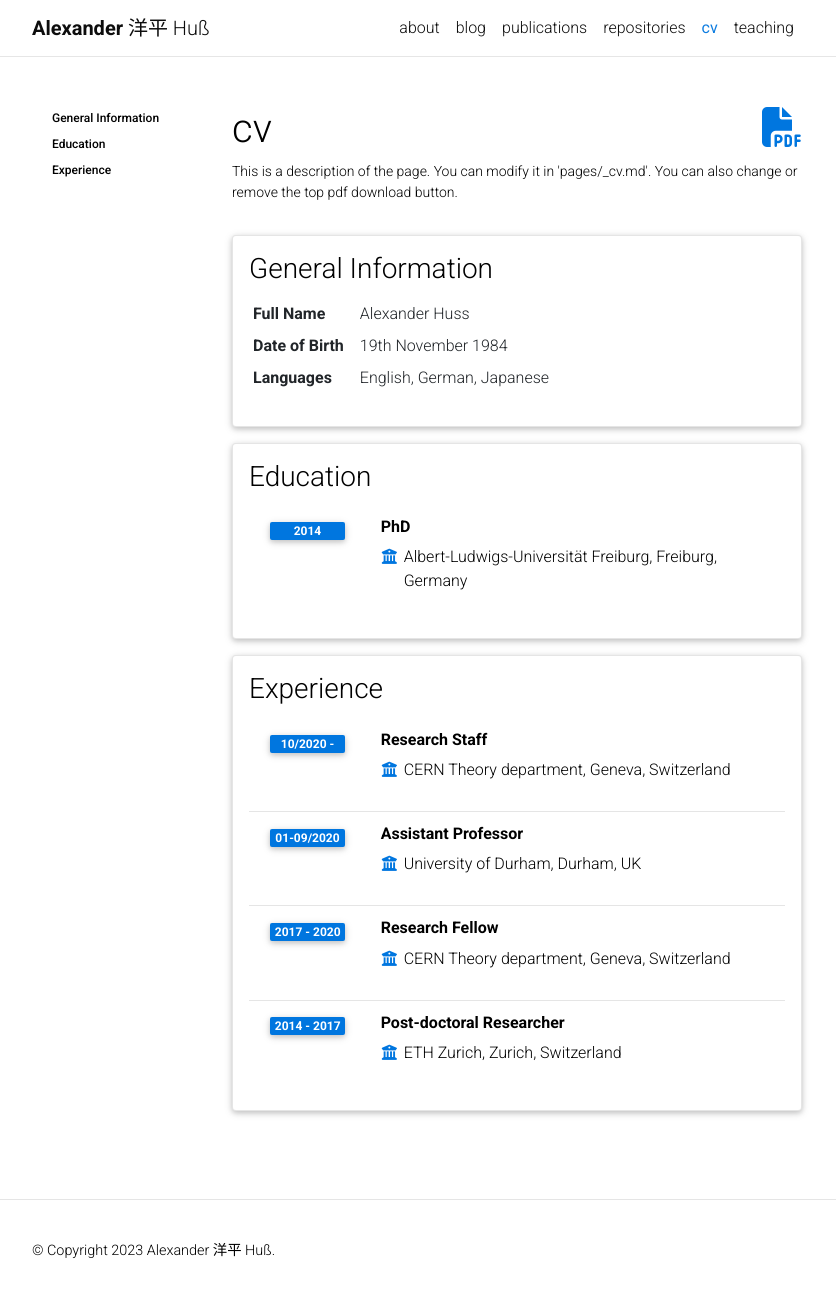
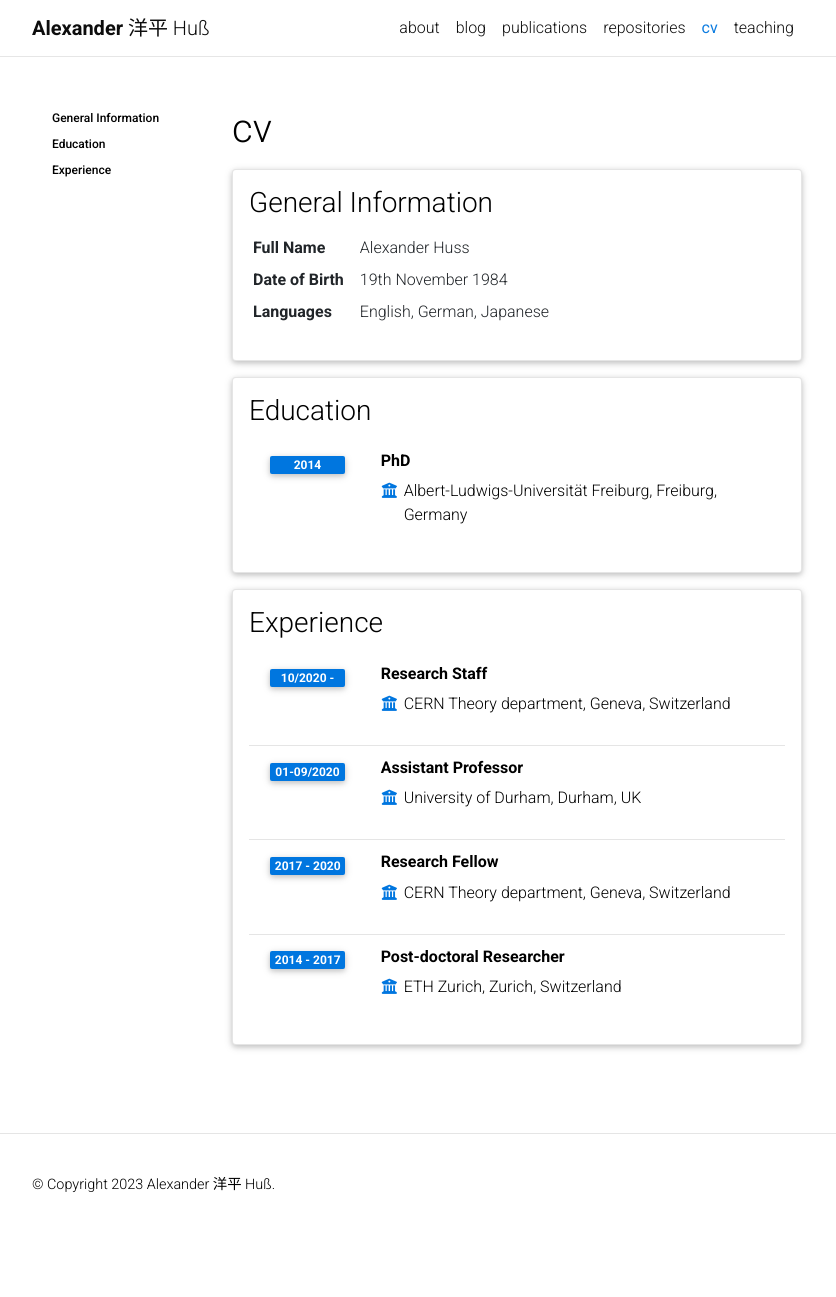
Before and after one commit to aykhuss/aykhuss.github.io, a Jekyll site: the page built from _pages/cv.md, in a window 1280 px wide and 1301 px high. Shown: the top 1297 px of the window, without its empty margins (223-1059 px from the left). Built offline with Jekyll 4.4.1, drawn with Linux system fonts in a browser that asks for light colours; comment, search, counter and statistics services are not loaded; a style sheet for code colours, icons or effects is not loaded.

Commit message:
small changed

```diff
--- a/_config.yml
+++ b/_config.yml
@@ -8,12 +8,12 @@
 last_name: Huß
 email: alexander.huss@cern.ch
 description: > # the ">" symbol means to ignore newlines until "footer_text:"
-  A simple, whitespace theme for academics. Based on [*folio](https://github.com/bogoli/-folio) design.
+  A theoretical physicist, working on elementary particle physics.
 footer_text:
-keywords: hep, cern
+keywords: hep, physics, particle physics, phenomenology, elementary particles, cern
 
 lang: en # the language of your site (for example: en, fr, cn, ru, etc.)
-icon: ℳ  # the emoji used as the favicon (alternatively, provide image name in /assets/img/)
+icon: ◎  # the emoji used as the favicon (alternatively, provide image name in /assets/img/)
 
 url: https://aykhuss.github.io # the base hostname & protocol for your site
 baseurl:
--- a/_pages/cv.md
+++ b/_pages/cv.md
@@ -4,8 +4,8 @@
 title: cv
 nav: true
 nav_order: 4
-cv_pdf: example_pdf.pdf
-description: This is a description of the page. You can modify it in 'pages/_cv.md'. You can also change or remove the top pdf download button.
+cv_pdf: # example_pdf.pdf
+description: # This is a description of the page. You can modify it in 'pages/_cv.md'. You can also change or remove the top pdf download button.
 toc:
   sidebar: left
 ---
```
